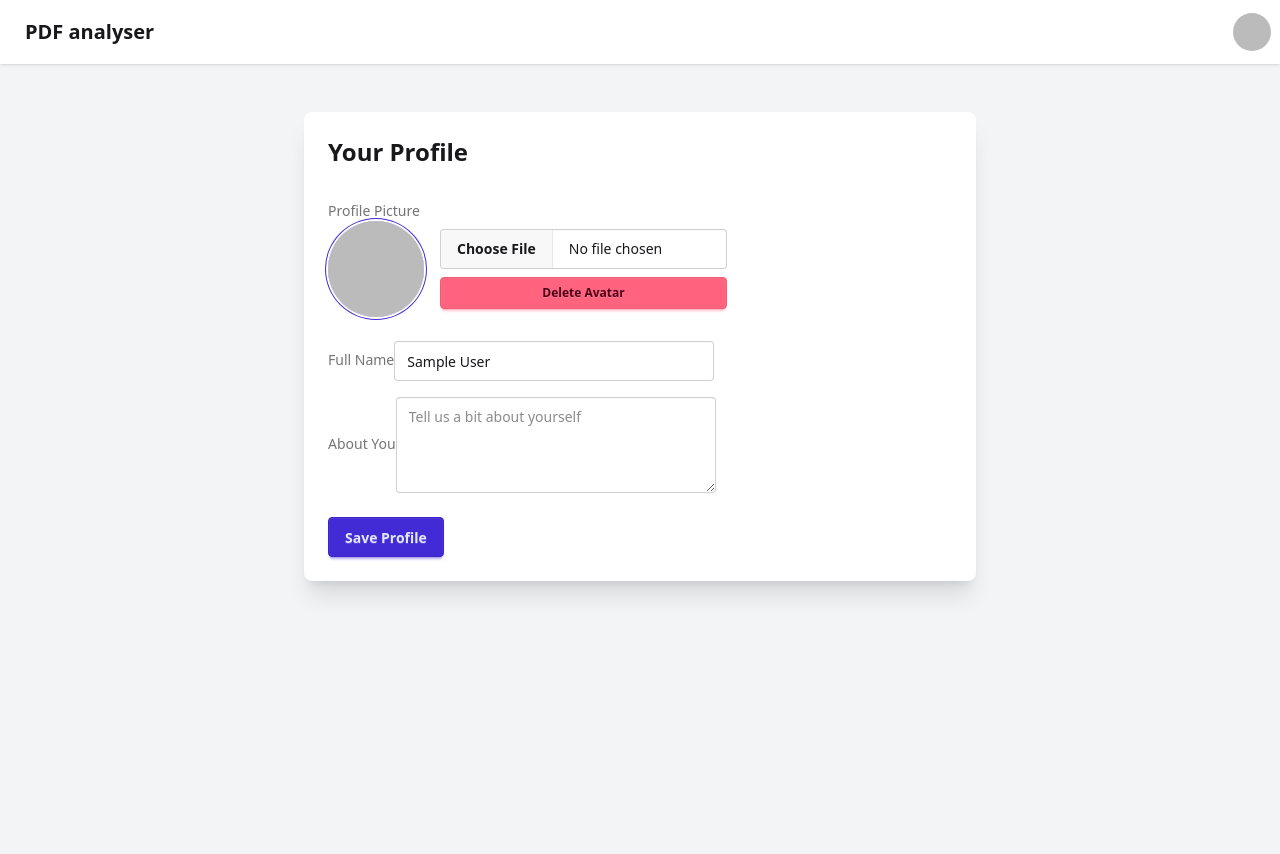
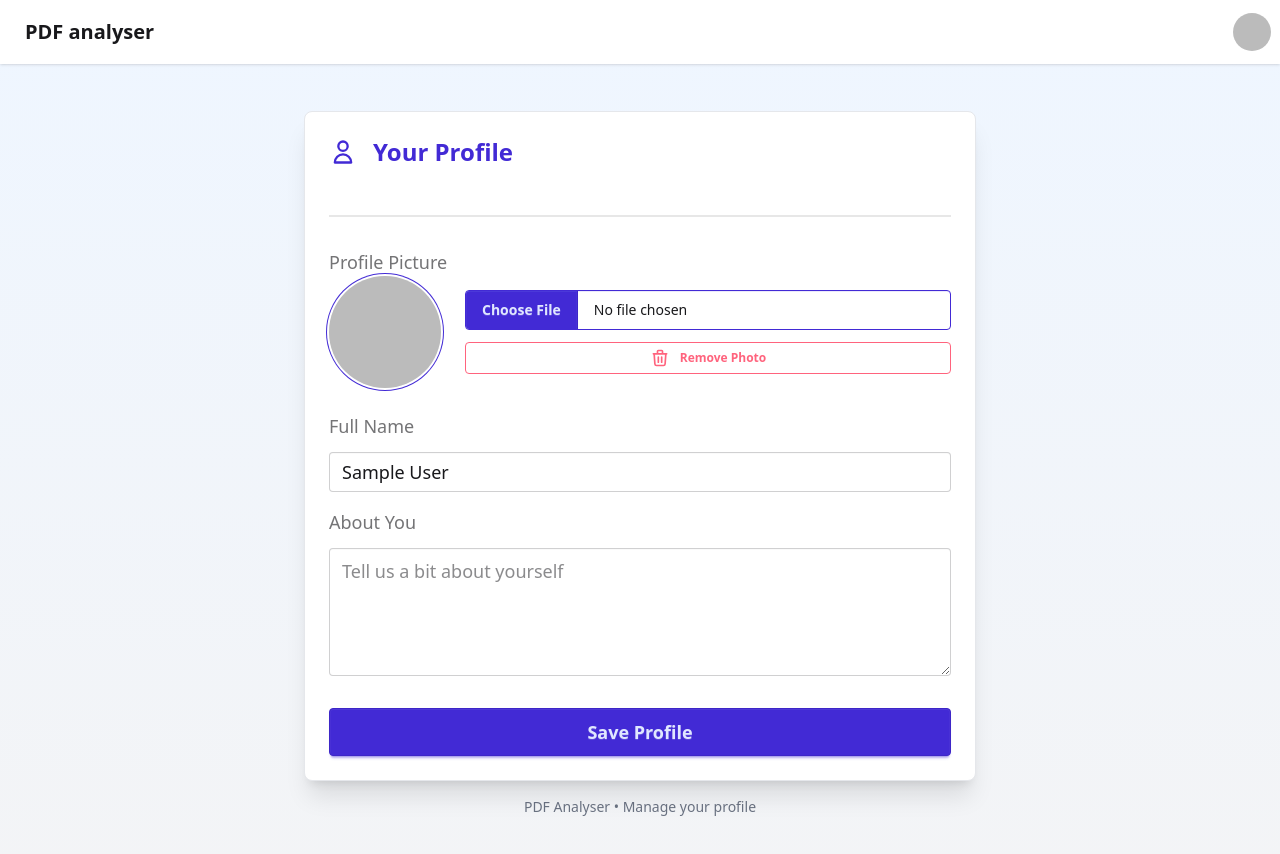
Before and after one commit to WaldemarEnns/pdf-analyzer, a Nuxt app: page /profile in a window 1280 px wide. Shown: the top 854 px of the page. Built offline with nearby package versions, Linux system fonts and the light colour scheme; no server answers; sample sign-in values are in the browser's storage.

Commit message:
Redesign profile page with improved UI and enhanced user experience

```diff
--- a/pages/profile.vue
+++ b/pages/profile.vue
@@ -99,100 +99,120 @@ const updateProfile = async () => {
 </script>
 
 <template>
-  <div class="min-h-screen bg-gray-100 py-12">
-    <div class="container mx-auto px-4">
-      <div class="card bg-base-100 shadow-xl max-w-2xl mx-auto">
-        <div class="card-body">
+  <div class="min-h-screen flex flex-col items-center justify-center bg-gradient-to-b from-blue-50 to-gray-100 p-6">
+    <div class="card w-full max-w-2xl bg-base-100 shadow-xl border border-gray-200">
+      <div class="card-body p-6">
         <!-- Welcome message for new users -->
-          <div v-if="isNewUser" class="alert alert-info mb-6">
+        <div v-if="isNewUser" class="alert alert-info mb-6 shadow-sm">
           <svg xmlns="http://www.w3.org/2000/svg" fill="none" viewBox="0 0 24 24" class="stroke-current shrink-0 w-6 h-6"><path stroke-linecap="round" stroke-linejoin="round" stroke-width="2" d="M13 16h-1v-4h-1m1-4h.01M21 12a9 9 0 11-18 0 9 9 0 0118 0z"></path></svg>
           <div>
             <h3 class="font-bold">Welcome to PDF Analyser!</h3>
-              <div class="text-xs">Please complete your profile to continue.</div>
+            <div class="text-sm">Please complete your profile to continue.</div>
           </div>
         </div>
 
-          <h2 class="card-title text-2xl mb-6">Your Profile</h2>
+        <h2 class="card-title text-2xl font-bold text-primary mb-4 flex items-center">
+          <svg xmlns="http://www.w3.org/2000/svg" class="h-7 w-7 mr-2" viewBox="0 0 24 24" fill="none" stroke="currentColor" stroke-width="2">
+            <path stroke-linecap="round" stroke-linejoin="round" d="M16 7a4 4 0 11-8 0 4 4 0 018 0zM12 14a7 7 0 00-7 7h14a7 7 0 00-7-7z" />
+          </svg>
+          Your Profile
+        </h2>
+
+        <div class="divider"></div>
 
         <form @submit.prevent="updateProfile">
           <!-- Avatar Upload -->
           <div class="form-control mb-6">
             <label class="label">
-                <span class="label-text">Profile Picture</span>
+              <span class="label-text text-lg font-medium">Profile Picture</span>
             </label>
-              <div class="flex items-center space-x-4">
+            <div class="flex flex-col sm:flex-row items-center gap-6">
               <div class="avatar">
-                  <div class="w-24 rounded-full ring ring-primary ring-offset-base-100 ring-offset-2">
-                    <img :src="avatarPreview || 'https://placehold.co/100'" alt="Avatar preview" />
+                <div class="w-28 h-28 rounded-full ring ring-primary ring-offset-base-100 ring-offset-2 bg-gray-100 flex items-center justify-center overflow-hidden">
+                  <img
+                    :src="avatarPreview || 'https://placehold.co/100'"
+                    alt="Avatar preview"
+                    class="object-cover w-full h-full"
+                  />
                 </div>
               </div>
-                <div class="flex flex-col space-y-2">
+              <div class="flex flex-col space-y-3 w-full">
                 <input
                   type="file"
                   accept="image/*"
-                    class="file-input file-input-bordered w-full max-w-xs"
+                  class="file-input file-input-bordered file-input-primary w-full"
                   @change="handleFileChange"
+                  :disabled="loading"
                 />
                 <button
                   v-if="avatarUrl || avatarPreview"
                   type="button"
-                    class="btn btn-error btn-sm"
+                  class="btn btn-outline btn-error btn-sm"
                   @click="handleDeleteAvatar"
                   :disabled="loading"
                 >
-                    Delete Avatar
+                  <svg xmlns="http://www.w3.org/2000/svg" class="h-5 w-5 mr-1" fill="none" viewBox="0 0 24 24" stroke="currentColor">
+                    <path stroke-linecap="round" stroke-linejoin="round" stroke-width="2" d="M19 7l-.867 12.142A2 2 0 0116.138 21H7.862a2 2 0 01-1.995-1.858L5 7m5 4v6m4-6v6m1-10V4a1 1 0 00-1-1h-4a1 1 0 00-1 1v3M4 7h16" />
+                  </svg>
+                  Remove Photo
                 </button>
               </div>
             </div>
           </div>
 
           <!-- Full Name -->
-            <div class="form-control">
-              <label class="label">
-                <span class="label-text">Full Name</span>
+          <div class="form-control mb-4">
+            <label class="label flex flex-col items-start p-0 mb-2">
+              <span class="label-text text-lg font-medium mb-1">Full Name</span>
             </label>
             <input
               v-model="fullName"
               type="text"
               placeholder="Your full name"
-                class="input input-bordered"
+              class="input input-bordered focus:input-primary focus:outline-none text-lg w-full"
               required
+              :disabled="loading"
             />
           </div>
 
           <!-- Description -->
-            <div class="form-control mt-4">
-              <label class="label">
-                <span class="label-text">About You</span>
+          <div class="form-control mb-6">
+            <label class="label flex flex-col items-start p-0 mb-2">
+              <span class="label-text text-lg font-medium mb-1">About You</span>
             </label>
             <textarea
               v-model="description"
-                class="textarea textarea-bordered h-24"
+              class="textarea textarea-bordered h-32 focus:textarea-primary focus:outline-none text-lg w-full"
               placeholder="Tell us a bit about yourself"
+              :disabled="loading"
             ></textarea>
           </div>
 
           <!-- Submit Button -->
-            <div class="form-control mt-6">
-              <button type="submit" class="btn btn-primary" :disabled="loading">
+          <div class="form-control mt-8">
+            <button type="submit" class="btn btn-primary btn-lg w-full" :disabled="loading">
+              <span v-if="loading" class="loading loading-spinner loading-md mr-2"></span>
               {{ loading ? 'Saving...' : isNewUser ? 'Complete Profile' : 'Save Profile' }}
             </button>
           </div>
         </form>
 
         <!-- Success Message -->
-          <div v-if="success" class="alert alert-success mt-4">
+        <div v-if="success" class="alert alert-success mt-6 shadow-sm">
           <svg xmlns="http://www.w3.org/2000/svg" class="stroke-current shrink-0 h-6 w-6" fill="none" viewBox="0 0 24 24"><path stroke-linecap="round" stroke-linejoin="round" stroke-width="2" d="M9 12l2 2 4-4m6 2a9 9 0 11-18 0 9 9 0 0118 0z" /></svg>
           <span>{{ isNewUser ? 'Profile completed successfully! Redirecting...' : 'Profile updated successfully!' }}</span>
         </div>
 
         <!-- Error Display -->
-          <div v-if="error" class="alert alert-error mt-4">
+        <div v-if="error" class="alert alert-error mt-6 shadow-sm">
           <svg xmlns="http://www.w3.org/2000/svg" class="stroke-current shrink-0 h-6 w-6" fill="none" viewBox="0 0 24 24"><path stroke-linecap="round" stroke-linejoin="round" stroke-width="2" d="M10 14l2-2m0 0l2-2m-2 2l-2-2m2 2l2 2m7-2a9 9 0 11-18 0 9 9 0 0118 0z" /></svg>
           <span>{{ error }}</span>
         </div>
       </div>
     </div>
+
+    <div class="mt-4 text-center text-sm text-gray-500">
+      PDF Analyser • Manage your profile
     </div>
   </div>
 </template>
```
Lines whose indentation alone changed are shown as unchanged.
